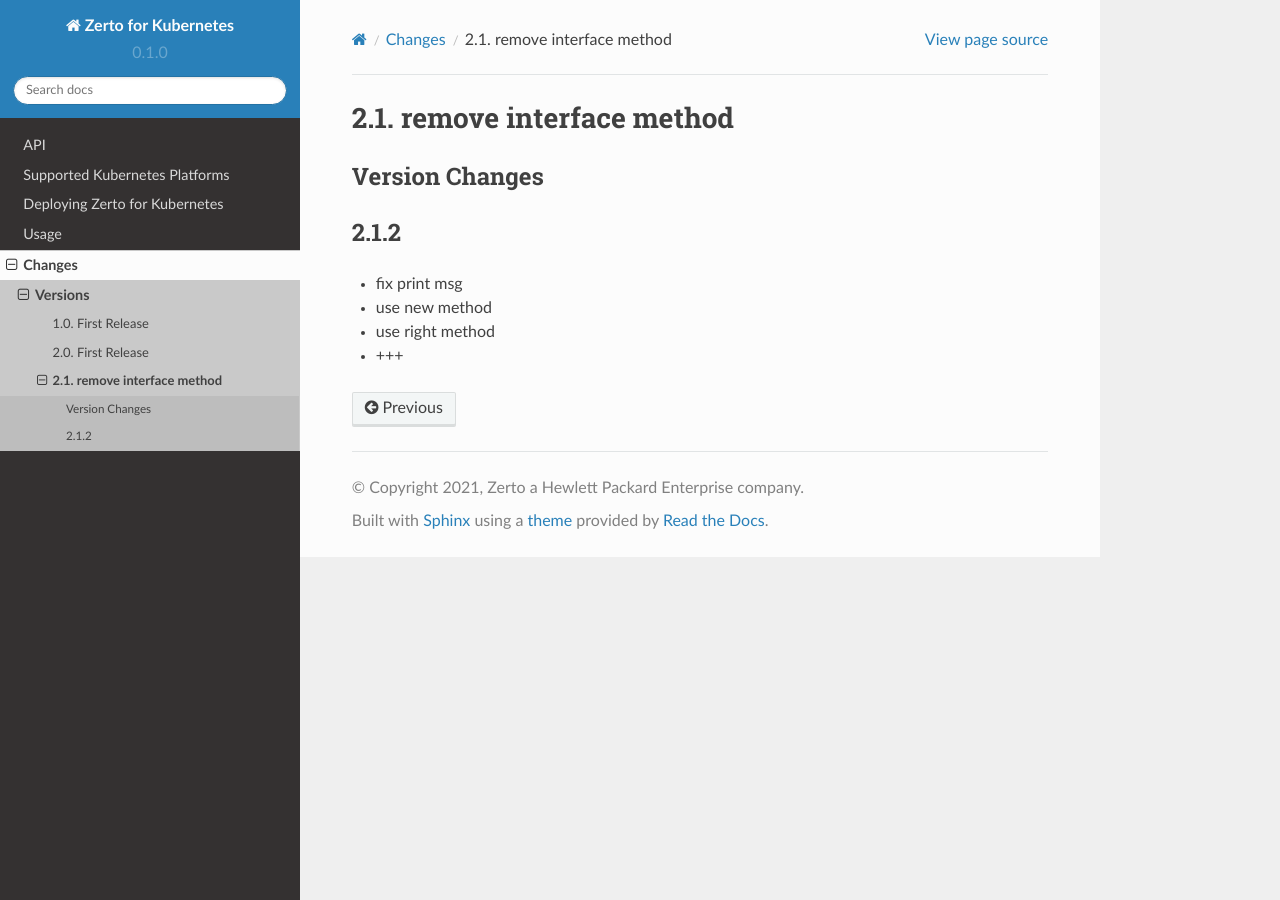
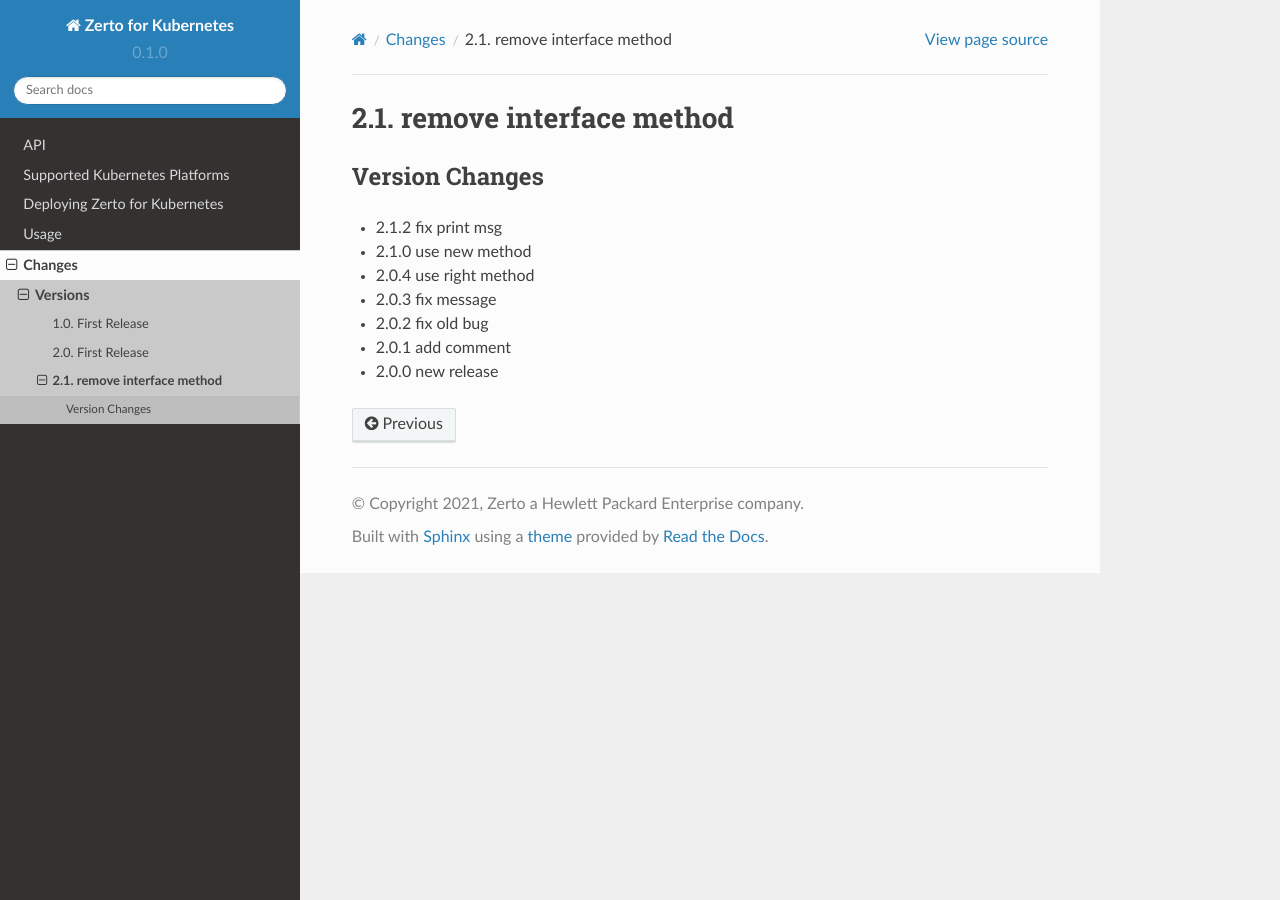
Before and after one commit to yuri-kretingen/yk-doc, a Sphinx documentation site: the page built from docs/source/version2.1.x.rst, in a window 1280 px wide. Built offline with Sphinx 7.4.7 and the Read the Docs theme 2.0.0, drawn with Linux system fonts in a browser that asks for light colours.

Commit message:
Update version2.1.x.rst

```diff
--- a/docs/source/version2.1.x.rst
+++ b/docs/source/version2.1.x.rst
@@ -2,9 +2,10 @@
 ============================
 Version Changes
 ---------------
-2.1.2
------
-* fix print msg
-* use new method
-* use right method
-* +++
+* 2.1.2 fix print msg
+* 2.1.0 use new method
+* 2.0.4 use right method
+* 2.0.3 fix message
+* 2.0.2 fix old bug
+* 2.0.1 add comment
+* 2.0.0 new release
```
